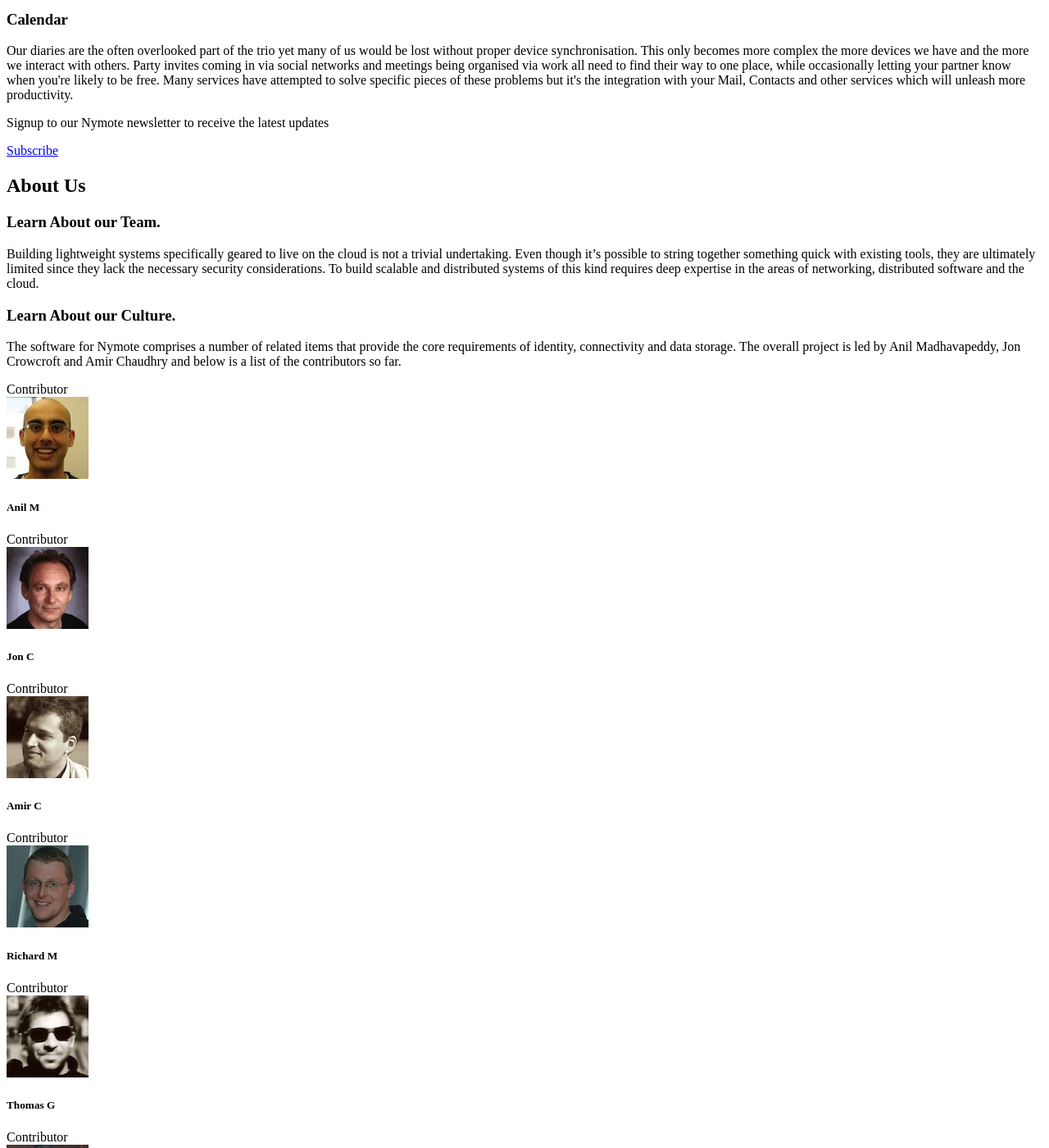
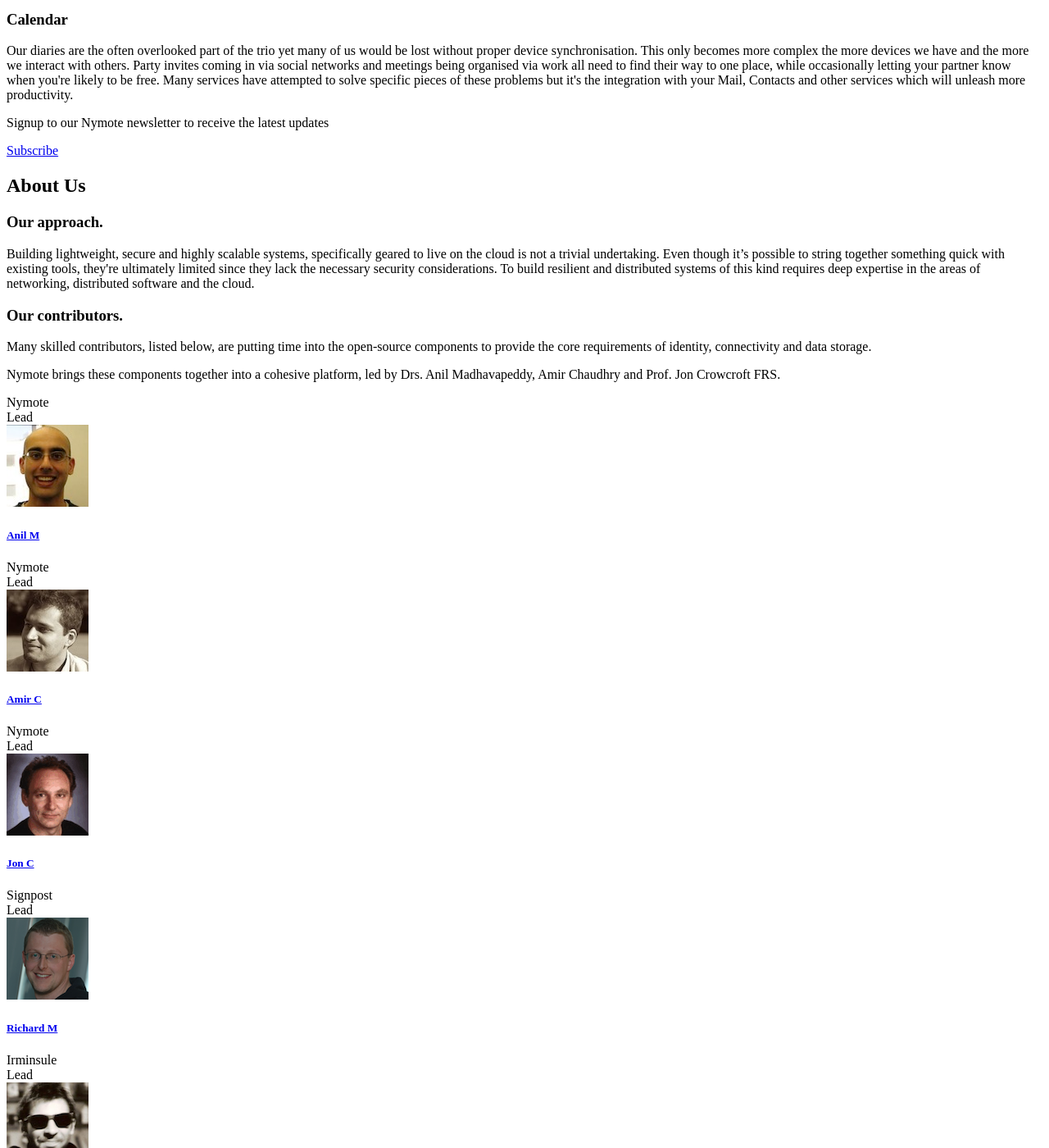
Before and after one commit to nymote/nymote.github.io, a Jekyll site: the page built from index.html, in a window 1280 px wide and 1400 px high, scrolled down 2119 px. Shown: the whole window at 82% size. Built offline with Jekyll 4.4.1, drawn with Linux system fonts in a browser that asks for light colours; nearby versions of some CDN libraries; library files that are not in the unit come from our copies; comment, search, counter and statistics services are not loaded.

Commit message:
changes to about section and mugshots

```diff
--- a/_includes/frontpage/about-mugshots.html
+++ b/_includes/frontpage/about-mugshots.html
@@ -2,11 +2,13 @@
   <div class="image-wrap">
     <div class="hover-wrap">
       <span class="overlay-img"></span>
-      <span class="overlay-text-thumb">Contributor</span>
+      <span class="overlay-text-thumb">Nymote<br/>Lead</span>
     </div>
     <img src="images/mugshots/anil.jpg" alt="Anil">
   </div>
-  <h5 class="profile-name">Anil M</h5>
+  <h5 class="profile-name">
+    <a href="http://anil.recoil.org">Anil M</a>
+  </h5>
   <p class="profile-description"></p>
 </div>
 
@@ -14,11 +16,13 @@
   <div class="image-wrap">
     <div class="hover-wrap">
       <span class="overlay-img"></span>
-      <span class="overlay-text-thumb">Contributor</span>
+      <span class="overlay-text-thumb">Nymote<br/>Lead</span>
     </div>
-    <img src="images/mugshots/jonc.gif" alt="Jon">
+    <img src="images/mugshots/amir.jpg" alt="Amir">
   </div>
-  <h5 class="profile-name">Jon C</h5>
+  <h5 class="profile-name">
+    <a href="http://amirchaudhry.com">Amir C</a>
+  </h5>
   <p class="profile-description"></p>
 </div>
 
@@ -26,11 +30,13 @@
   <div class="image-wrap">
     <div class="hover-wrap">
       <span class="overlay-img"></span>
-      <span class="overlay-text-thumb">Contributor</span>
+      <span class="overlay-text-thumb">Nymote<br/>Lead</span>
     </div>
-    <img src="images/mugshots/amir.jpg" alt="Amir">
+    <img src="images/mugshots/jonc.gif" alt="Jon">
   </div>
-  <h5 class="profile-name">Amir C</h5>
+  <h5 class="profile-name">
+    <a href="http://www.cl.cam.ac.uk/~jac22">Jon C</a>
+  </h5>
   <p class="profile-description"></p>
 </div>
 
@@ -38,11 +44,13 @@
   <div class="image-wrap">
     <div class="hover-wrap">
       <span class="overlay-img"></span>
-      <span class="overlay-text-thumb">Contributor</span>
+      <span class="overlay-text-thumb">Signpost<br/>Lead</span>
     </div>
     <img src="images/mugshots/mort.png" alt="Mort">
   </div>
-  <h5 class="profile-name">Richard M</h5>
+  <h5 class="profile-name">
+    <a href="http://www.cs.nott.ac.uk/~rmm">Richard M</a>
+  </h5>
   <p class="profile-description"></p>
 </div>
 
@@ -50,11 +58,13 @@
   <div class="image-wrap">
     <div class="hover-wrap">
       <span class="overlay-img"></span>
-      <span class="overlay-text-thumb">Contributor</span>
+      <span class="overlay-text-thumb">Irminsule<br/>Lead</span>
     </div>
     <img src="images/mugshots/tg.png" alt="Thomas">
   </div>
-  <h5 class="profile-name">Thomas G</h5>
+  <h5 class="profile-name">
+    <a href="http://gazagnaire.org">Thomas G</a>
+  </h5>
   <p class="profile-description"></p>
 </div>
 
@@ -62,11 +72,13 @@
   <div class="image-wrap">
     <div class="hover-wrap">
       <span class="overlay-img"></span>
-      <span class="overlay-text-thumb">Contributor</span>
+      <span class="overlay-text-thumb">Mirage<br/>Lead</span>
     </div>
     <img src="images/mugshots/djs.jpg" alt="David S">
   </div>
-  <h5 class="profile-name">David S</h5>
+  <h5 class="profile-name">
+    <a href="http://dave.recoil.org">David S</a>
+  </h5>
   <p class="profile-description"></p>
 </div>
 
@@ -78,7 +90,9 @@
     </div>
     <img src="images/mugshots/sheets.png" alt="David">
   </div>
-  <h5 class="profile-name">David S</h5>
+  <h5 class="profile-name">
+    <a href="https://github.com/dsheets">David S</a>
+  </h5>
   <p class="profile-description"></p>
 </div>
 
@@ -90,7 +104,9 @@
     </div>
     <img src="images/mugshots/haris.jpg" alt="Haris">
   </div>
-  <h5 class="profile-name">Haris R</h5>
+  <h5 class="profile-name">
+    <a href="http://www.cl.cam.ac.uk/~cr409">Haris R</a>
+  </h5>
   <p class="profile-description"></p>
 </div>
 
@@ -102,7 +118,9 @@
     </div>
     <img src="images/mugshots/heidi.jpg" alt="Heidi">
   </div>
-  <h5 class="profile-name">Heidi H</h5>
+  <h5 class="profile-name">
+    <a href="http://hh360.user.srcf.net">Heidi H</a>
+  </h5>
   <p class="profile-description"></p>
 </div>
 
@@ -114,7 +132,9 @@
     </div>
     <img src="images/mugshots/raphael.jpg" alt="Raphael">
   </div>
-  <h5 class="profile-name">Raphael P</h5>
+  <h5 class="profile-name">
+    <a href="http://www.cl.cam.ac.uk/~rp452/">Raphael P</a>
+  </h5>
   <p class="profile-description"></p>
 </div>
 
@@ -126,7 +146,9 @@
     </div>
     <img src="images/mugshots/default.jpg" alt="Balraj">
   </div>
-  <h5 class="profile-name">Balraj S</h5>
+  <h5 class="profile-name">
+    <a href="https://github.com/balrajsingh">Balraj S</a>
+  </h5>
   <p class="profile-description"></p>
 </div>
 
@@ -138,7 +160,9 @@
     </div>
     <img src="images/mugshots/smh.jpg" alt="Steve">
   </div>
-  <h5 class="profile-name">Steven H</h5>
+  <h5 class="profile-name">
+    <a href="http://www.cl.cam.ac.uk/~smh22/">Steven H</a>
+  </h5>
   <p class="profile-description"></p>
 </div>
 
@@ -150,7 +174,9 @@
     </div>
     <img src="images/mugshots/vb.jpg" alt="Vincent">
   </div>
-  <h5 class="profile-name">Vincent B</h5>
+  <h5 class="profile-name">
+    <a href="https://github.com/vbmithr">Vincent B</a>
+  </h5>
   <p class="profile-description"></p>
 </div>
 
@@ -162,6 +188,8 @@
     </div>
     <img src="images/mugshots/jludlam.jpg" alt="John">
   </div>
-  <h5 class="profile-name">Jon L</h5>
+  <h5 class="profile-name">
+    <a href="https://github.com/jonludlam">Jon L</a>
+  </h5>
   <p class="profile-description"></p>
 </div>
--- a/_includes/frontpage/about01.html
+++ b/_includes/frontpage/about01.html
@@ -1,6 +1,8 @@
 <h3 class="title-description">
-    Learn About our Team.
+    Our approach.
 </h3>
 <div class="page-description">
-<p>Building lightweight systems specifically geared to live on the cloud is not a trivial undertaking. Even though it’s possible to string together something quick with existing tools, they are ultimately limited since they lack the necessary security considerations. To build scalable and distributed systems of this kind requires deep expertise in the areas of networking, distributed software and the cloud.</p>
+<p>
+    Building lightweight, secure and highly scalable systems, specifically geared to live on the cloud is not a trivial undertaking. Even though it’s possible to string together something quick with existing tools, they're ultimately limited since they lack the necessary security considerations. To build resilient and distributed systems of this kind requires deep expertise in the areas of networking, distributed software and the cloud.
+</p>
 </div>
--- a/_includes/frontpage/about02.html
+++ b/_includes/frontpage/about02.html
@@ -1,6 +1,12 @@
 <h3 class="title-description">
-    Learn About our Culture.
+    Our contributors.
 </h3>
 <div class="page-description">
-<p>The software for Nymote comprises a number of related items that provide the core requirements of identity, connectivity and data storage. The overall project is led by Anil Madhavapeddy, Jon Crowcroft and Amir Chaudhry and below is a list of the contributors so far.</p>
+<p>
+    Many skilled contributors, listed below, are putting time into the open-source components to provide the core requirements of identity, connectivity and data storage.
+
+</p>
+<p>
+     Nymote brings these components together into a cohesive platform, led by Drs. Anil Madhavapeddy, Amir Chaudhry and Prof. Jon Crowcroft FRS.
+</p>
 </div>
```
